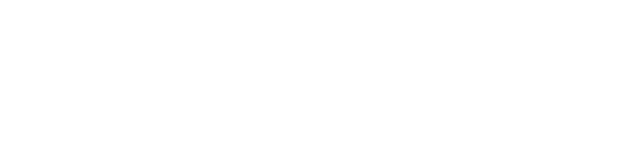
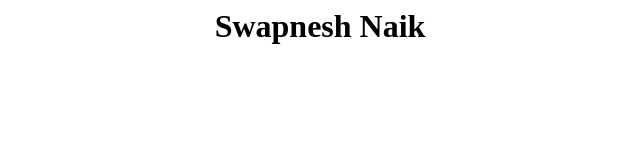
Before and after one commit to vipul-08/swapneshnaik14.github.io, a plain HTML site: page index.html in a window 1280 px wide. Shown: the whole page, without its empty margins (320-960 px from the left). Drawn offline with Linux system fonts and the light colour scheme.

Commit message:
Update index.html

```diff
--- a/index.html
+++ b/index.html
@@ -1,4 +1,6 @@
 <html>
 <head><title>Swapnesh Naik</title></head>
-<h1 align="center"Swapnesh Naik"></h1>
+  <body>
+<h1 align="center">Swapnesh Naik</h1>
+  </body>
 </html>
```
